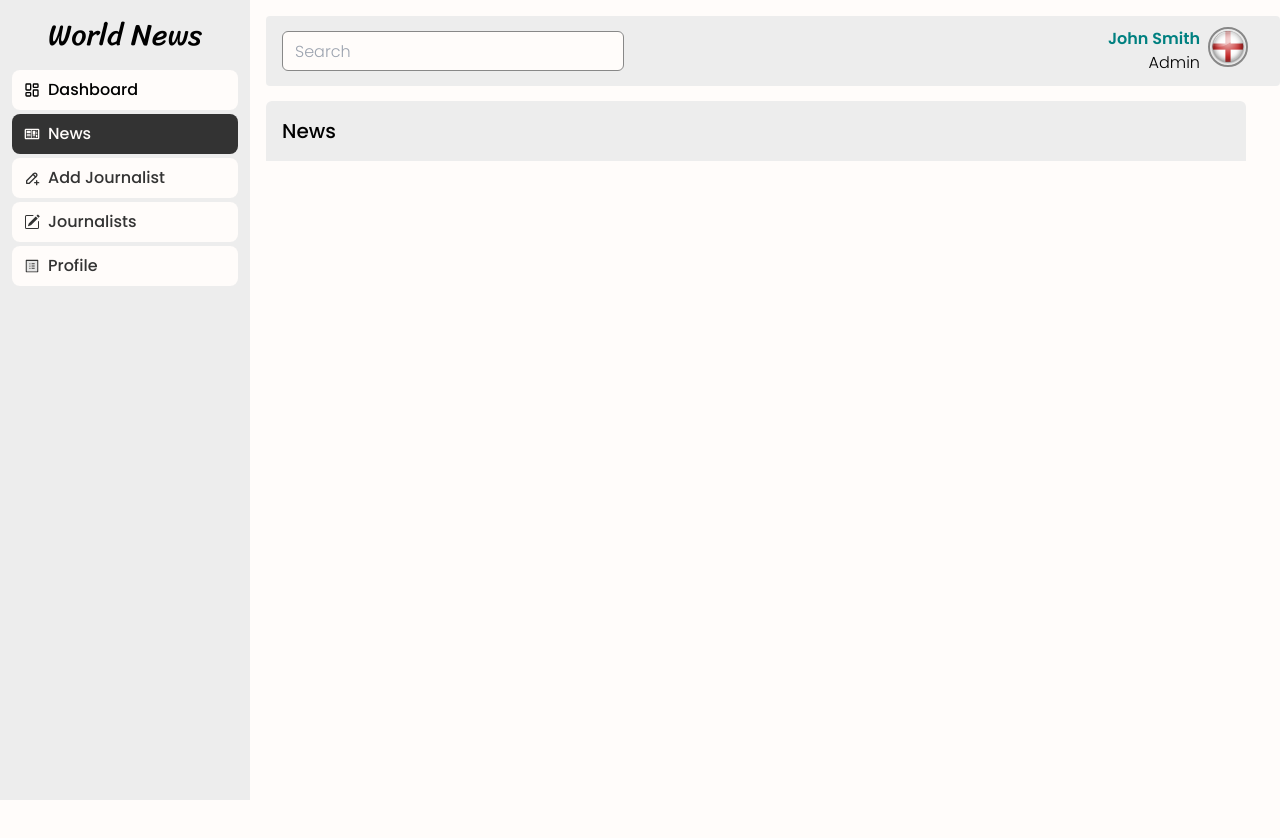
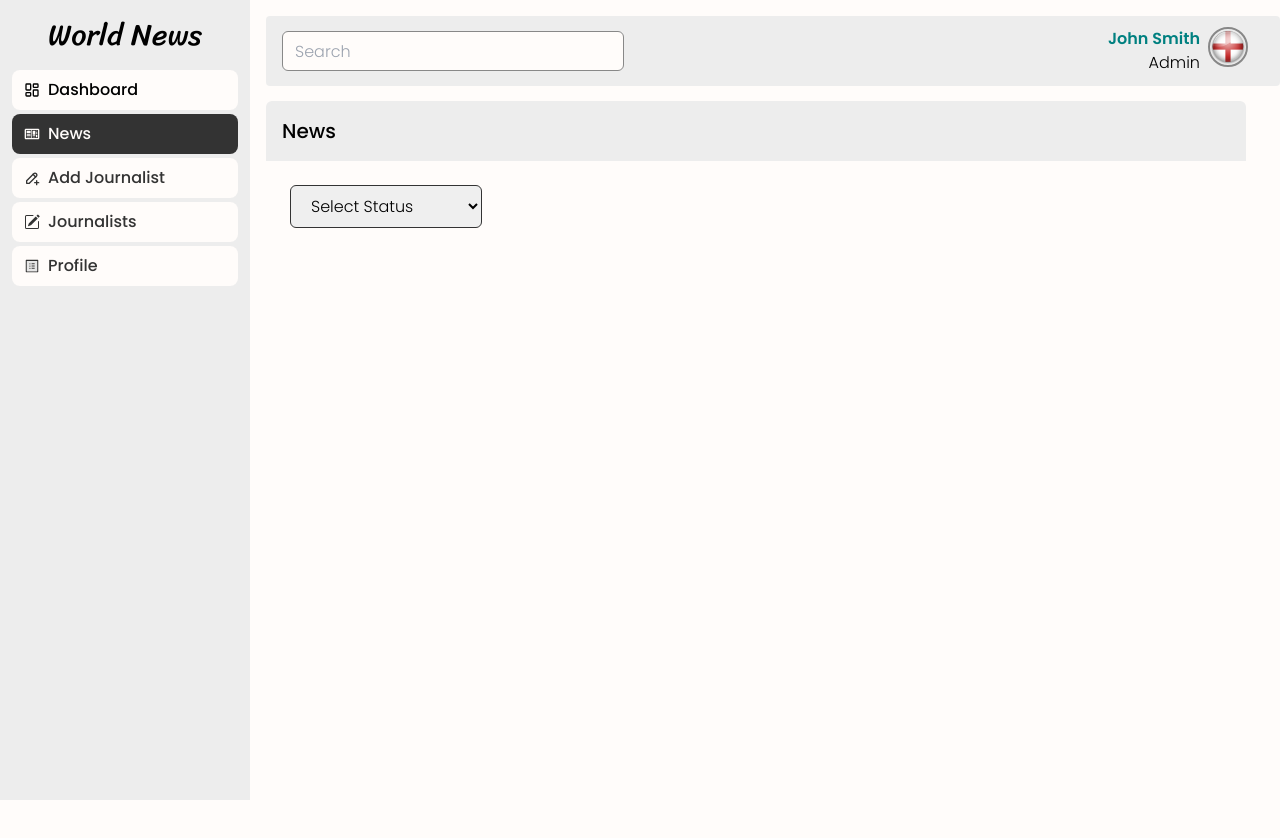
Before and after one commit to Nimira43/World-News, a React (Vite) app in the folder client/: page /dashboard/news in a window 1280 px wide. Shown: the top 838 px of the page. Built offline with nearby package versions, Linux system fonts and the light colour scheme.

Commit message:
Select Status select menu

```diff
--- a/client/src/dashboard/components/NewsContent.jsx
+++ b/client/src/dashboard/components/NewsContent.jsx
@@ -2,7 +2,12 @@ const NewsContent = () => {
   return (
     <div className='bg-light min-h-screen p-6'>
       <div className='flex items-center gap-4 mb-6'>
-
+        <select name='status' className='w-48 px-4 py-2 rounded-md border border-grey-dark'>
+          <option value=''>Select Status</option>
+          <option value='pending'>Pending</option>
+          <option value='active'>Active</option>
+          <option value='deactive'>Deactive</option>
+        </select>
       </div>
     </div>
   )
```
